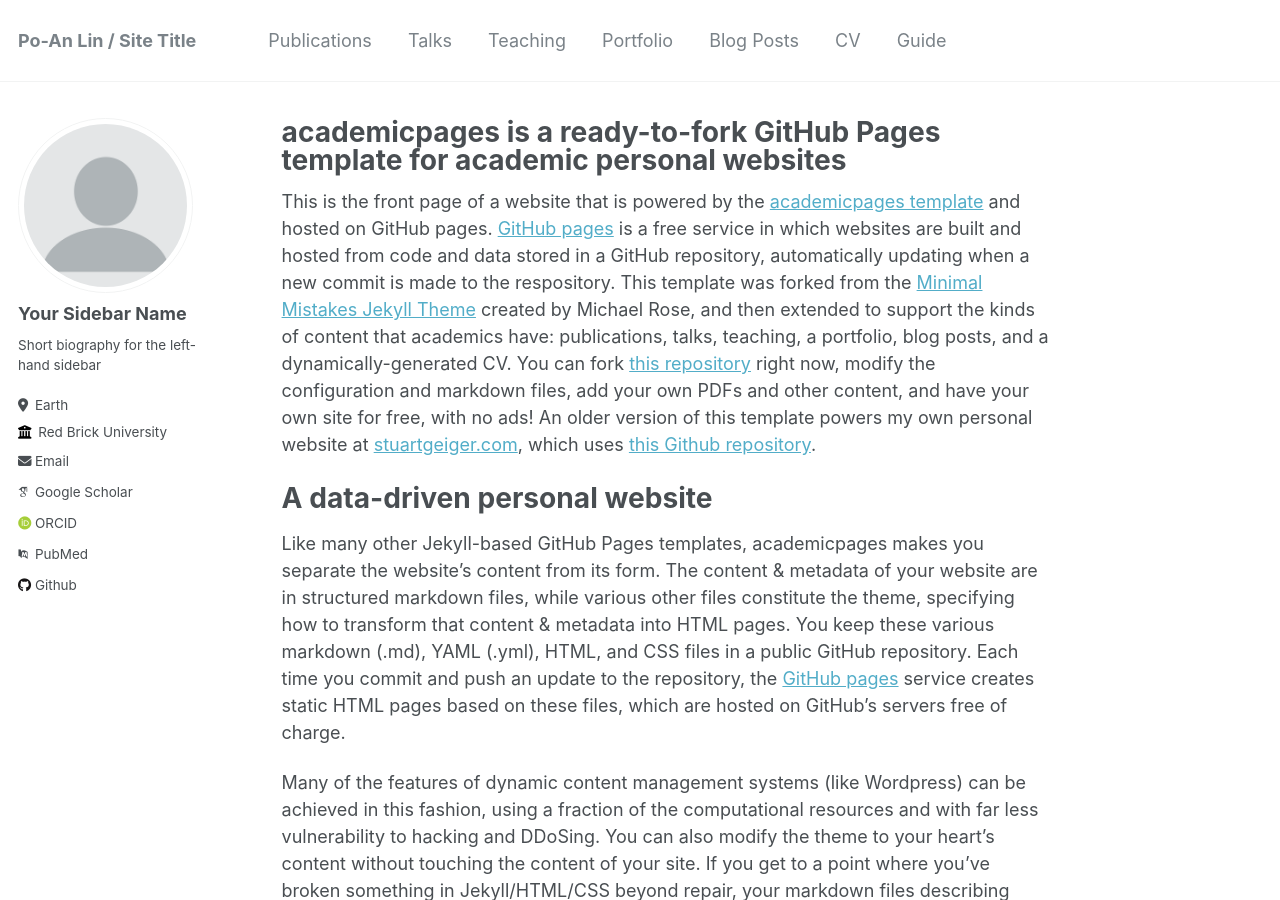
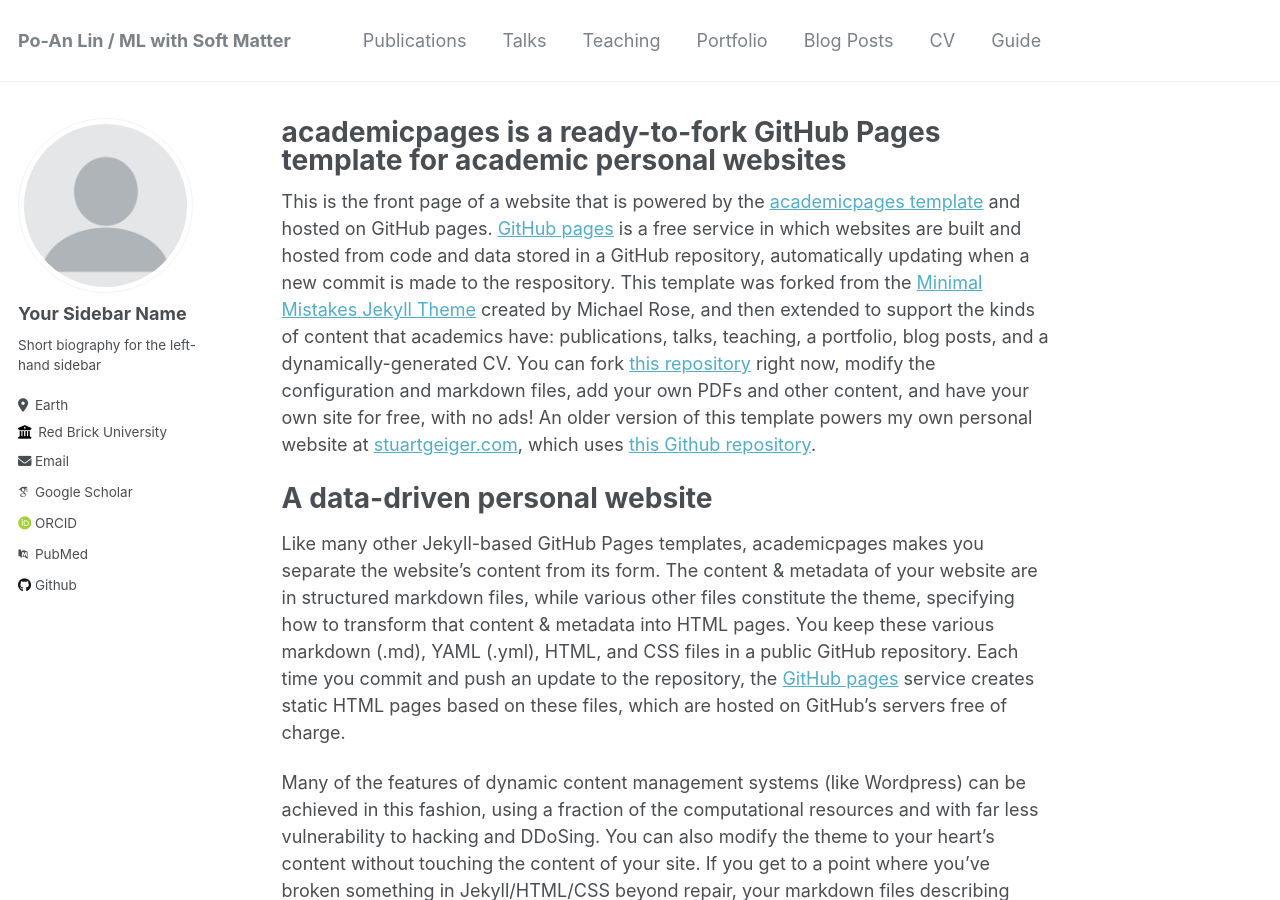
Before and after one commit to popolin522/popolin522.github.io, a Jekyll site: the page built from _pages/about.md, in a window 1280 px wide and 900 px high. Built offline with Jekyll 4.4.1, drawn with Linux system fonts in a browser that asks for light colours; some web fonts are replaced.

Commit message:
Update _config.yml

```diff
--- a/_config.yml
+++ b/_config.yml
@@ -8,13 +8,13 @@
 
 # Basic Site Settings
 locale                   : "en-US"
-title                    : "Po-An Lin / Site Title"
+title                    : "Po-An Lin / ML with Soft Matter"
 title_separator          : "-"
 name                     : &name "Po-An Lin"
 description              : &description "I work on combining molecular simulations with machine learning to address fundamental problems in self-assembly of nanoparticles, including inverse design problems."
-url                      : https://academicpages.github.io # the base hostname & protocol for your site e.g. "https://mmistakes.github.io"
+url                      : https://popolin522.github.io # the base hostname & protocol for your site e.g. "https://mmistakes.github.io"
 baseurl                  : "" # the subpath of your site, e.g. "/blog"
-repository               : "academicpages/academicpages.github.io"
+repository               : "popolin522/popolin522.github.io/"
 
 # Site Author - The following control what appear as part of the author content on the side bar.
 #               If a field is blank the icon and link will not appear, otherwise it will be shown.
```
